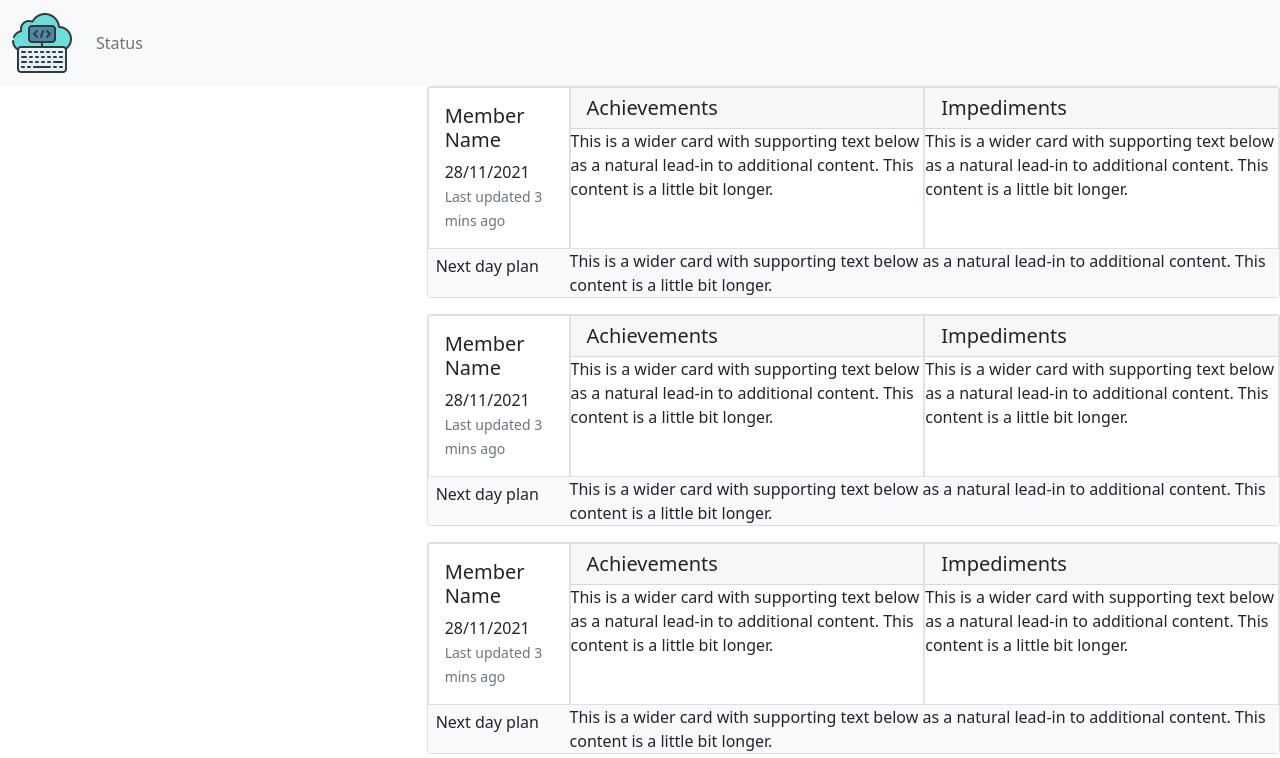
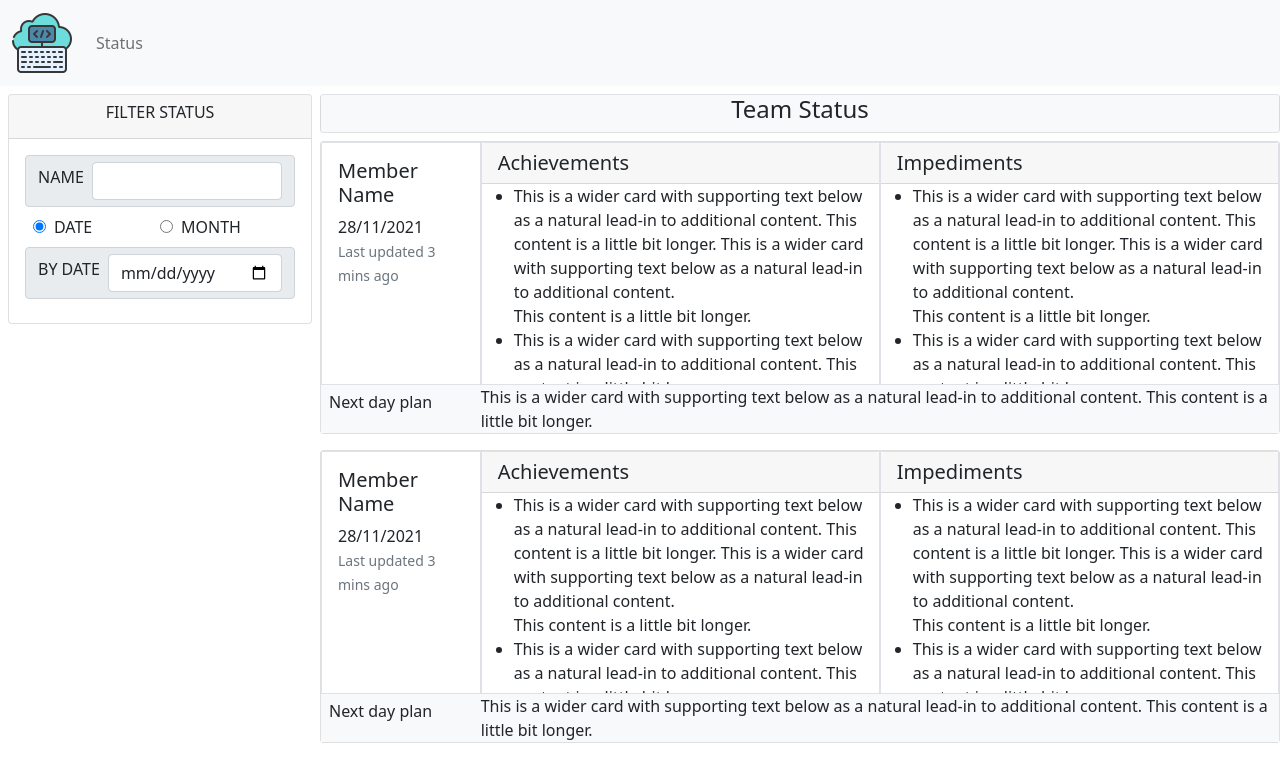
Before and after one commit to Sandya-Joyce/status-report-app, a React (Create React App) app: page / in a window 1280 px wide. Shown: the top 758 px of the page. Built offline with nearby package versions, Linux system fonts and the light colour scheme.

Commit message:
add status filter inputs

```diff
--- a/src/App.js
+++ b/src/App.js
@@ -1,5 +1,6 @@
 import "bootstrap/dist/css/bootstrap.css";
 import StatusList from "./Components/Status/StatusList/StatusList";
+import StatusListFilter from "./Components/Status/StatusListFilter/StatusListFilter";
 
 import Footer from "./Components/UI/Footer/Footer";
 import Header from "./Components/UI/Header/Header";
@@ -9,9 +10,12 @@ function App() {
     <>
       <Header />
       <div className="col-md-12 row g-0">
-        <div className="col-md-4"></div>
-        <div className="col-md-8">
-          <div></div>
+
+          <StatusListFilter />
+        <div className="col-md-9 ">
+          <div className="text-center mb-2 mt-2 border-top border-bottom bg-light card">
+            <h4>Team Status</h4>
+          </div>
           <div>
             <StatusList />
           </div>
--- a/src/Components/Status/Status/Status.jsx
+++ b/src/Components/Status/Status/Status.jsx
@@ -1,5 +1,4 @@
 import React from "react";
-import Card from "../../UI/Card/Card";
 
 const Status = () => {
   let date = `${new Date().getDate()}/${new Date().getMonth()}/${new Date().getFullYear()}`;
@@ -19,21 +18,53 @@ const Status = () => {
         <div className="border col-md-5">
           <div className="card-body p-0">
             <h5 className="card-header">Achievements</h5>
-            <p className="card-text">
+            <div className="card-text overflow-auto" style={{ height: "200px" }}>
+              <ul>
+                <li>
+                  This is a wider card with supporting text below as a natural
+                  lead-in to additional content. This content is a little bit
+                  longer. This is a wider card with supporting text below as a
+                  natural lead-in to additional content.
+                </li>
+                This content is a little bit longer.
+                <li>
                   This is a wider card with supporting text below as a natural
                   lead-in to additional content. This content is a little bit
                   longer.
-            </p>
+                </li>
+                <li>
+                  This is a wider card with supporting text below as a natural
+                  lead-in to additional content. This content is a little bit
+                  longer.
+                </li>
+              </ul>
+            </div>
           </div>
         </div>
         <div className="border col-md-5">
           <div className="card-body p-0">
             <h5 className="card-header">Impediments</h5>
-            <p className="card-text">
+            <div className="card-text overflow-auto" style={{ height: "200px" }}>
+              <ul>
+                <li>
+                  This is a wider card with supporting text below as a natural
+                  lead-in to additional content. This content is a little bit
+                  longer. This is a wider card with supporting text below as a
+                  natural lead-in to additional content.
+                </li>
+                This content is a little bit longer.
+                <li>
                   This is a wider card with supporting text below as a natural
                   lead-in to additional content. This content is a little bit
                   longer.
-            </p>
+                </li>
+                <li>
+                  This is a wider card with supporting text below as a natural
+                  lead-in to additional content. This content is a little bit
+                  longer.
+                </li>
+              </ul>
+            </div>
           </div>
         </div>
         <div className="bg-light g-0 row">
--- a/src/Components/Status/StatusList/StatusList.jsx
+++ b/src/Components/Status/StatusList/StatusList.jsx
@@ -1,6 +1,8 @@
 import React from "react";
 import Card from "../../UI/Card/Card";
 import Status from "../Status/Status";
+
+
 
 const StatusList = () => {
   return (
--- /dev/null
+++ b/src/Components/Status/StatusListFilter/StatusListFilter.jsx
@@ -0,0 +1,89 @@
+import React, { useState } from "react";
+
+const StatusListFilter = () => {
+  const [dateBy, setDateBy] = useState("date");
+
+  const radioDateChangeHandler = (e) => {
+    console.log(dateBy);
+    setDateBy(e.target.value);
+  };
+
+  return (
+    <div className="col-md-3">
+      <div className="m-2 card">
+        <div className="card-header text-center">
+          <h6>FILTER STATUS</h6>
+        </div>
+        <div className="card-body">
+          <div>
+            <div className="input-group-text mb-2">
+              <label htmlFor="fldName" className="form-label me-2">
+                NAME
+              </label>
+              <input
+                type="search"
+                className="form-control"
+                name="txt-name"
+                id="fldName"
+              />
+            </div>
+            <div className="m-2 row">
+              <div className="col-6 p-0">
+                <input
+                  className="me-2"
+                  type="radio"
+                  name="rd-date"
+                  value="date"
+                  onChange={radioDateChangeHandler}
+                  id="rdDate"
+                  defaultChecked
+                />
+                <label htmlFor="rdDate">DATE</label>
+              </div>
+              <div className="col-6 p-0">
+                <input
+                  className="me-2"
+                  type="radio"
+                  name="rd-date"
+                  value="month"
+                  onChange={radioDateChangeHandler}
+                  id="rdMonth"
+                />
+                <label htmlFor="rdMonth">MONTH</label>
+              </div>
+            </div>
+            {dateBy === "date" && (
+              <div className="input-group-text mb-2">
+                <label htmlFor="fldDate" className="form-label me-2">
+                  BY DATE
+                </label>
+                <input
+                  type="date"
+                  className="form-control"
+                  name="dt-by-date"
+                  max={new Date().toISOString().split("T")[0]}
+                  id="fldDate"
+                />
+              </div>
+            )}
+            {dateBy === "month" && (
+              <div className="input-group-text mb-2">
+                <label htmlFor="fldMonth" className="form-label me-2">
+                  BY MONTH
+                </label>
+                <input
+                  type="month"
+                  className="form-control"
+                  name="dt-by-month"
+                  id="fldMonth"
+                />
+              </div>
+            )}
+          </div>
+        </div>
+      </div>
+    </div>
+  );
+};
+
+export default StatusListFilter;
```
Lines whose indentation alone changed are shown as unchanged.
